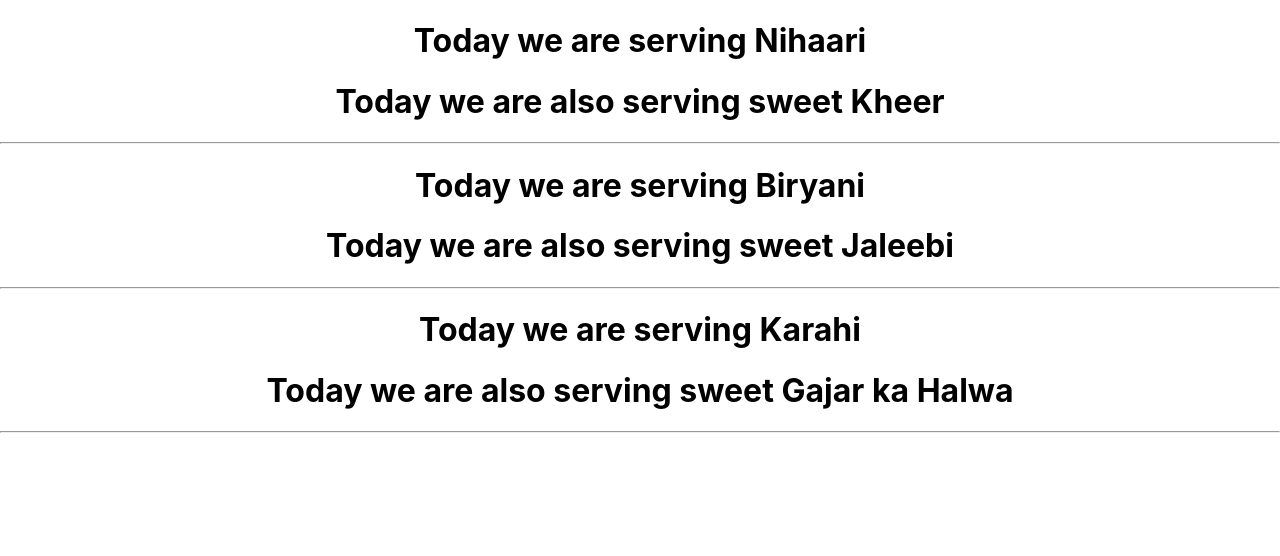
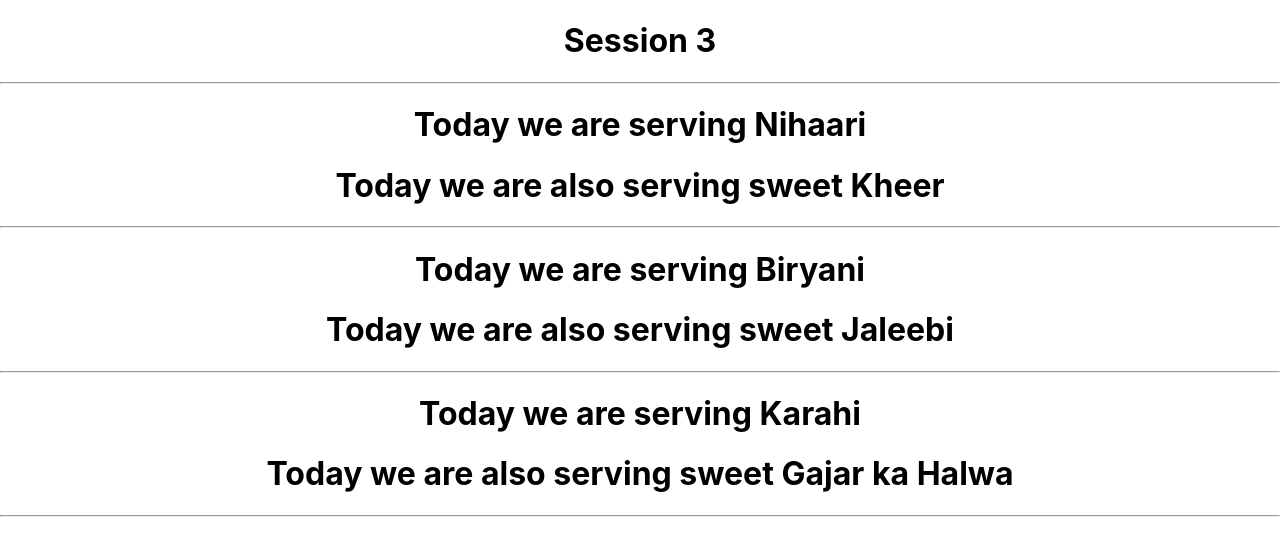
Before and after one commit to syedtalhaaskari97/bootcamp_2020_urdu, a React (Create React App) app: page / in a window 1280 px wide. Shown: the top 556 px of the page. Built offline with nearby package versions, Linux system fonts and the light colour scheme.

Commit message:
Update App.js

```diff
--- a/src/App.js
+++ b/src/App.js
@@ -3,6 +3,8 @@ import Dinner from "./dinner";
 const App = () => {
   return (
     <div className="App">
+      <h1>Session 3</h1>
+      <hr />
       <Dinner dishName="Nihaari" sweetDish="Kheer" />
       <hr />
       <Dinner dishName="Biryani" sweetDish="Jaleebi" />
```
